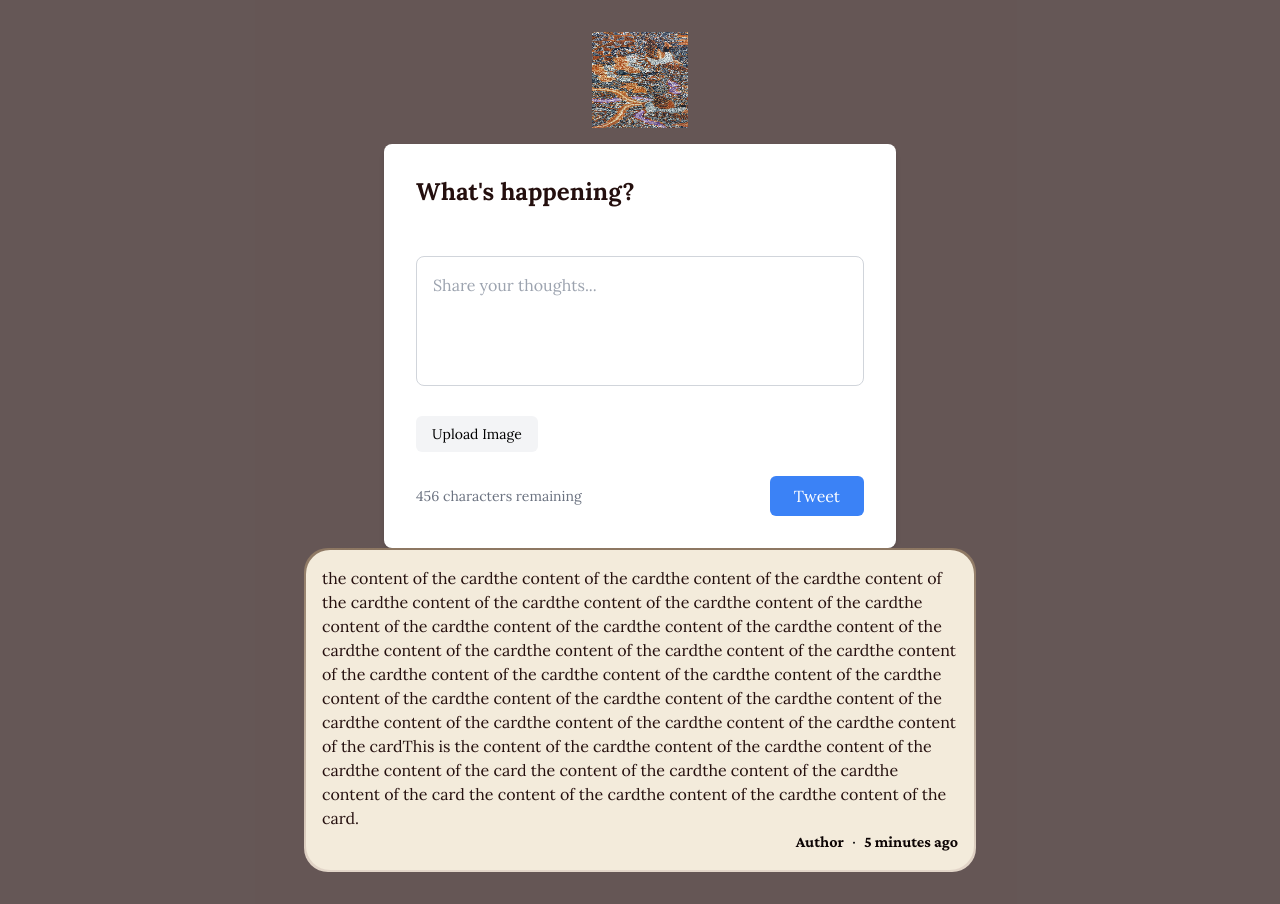
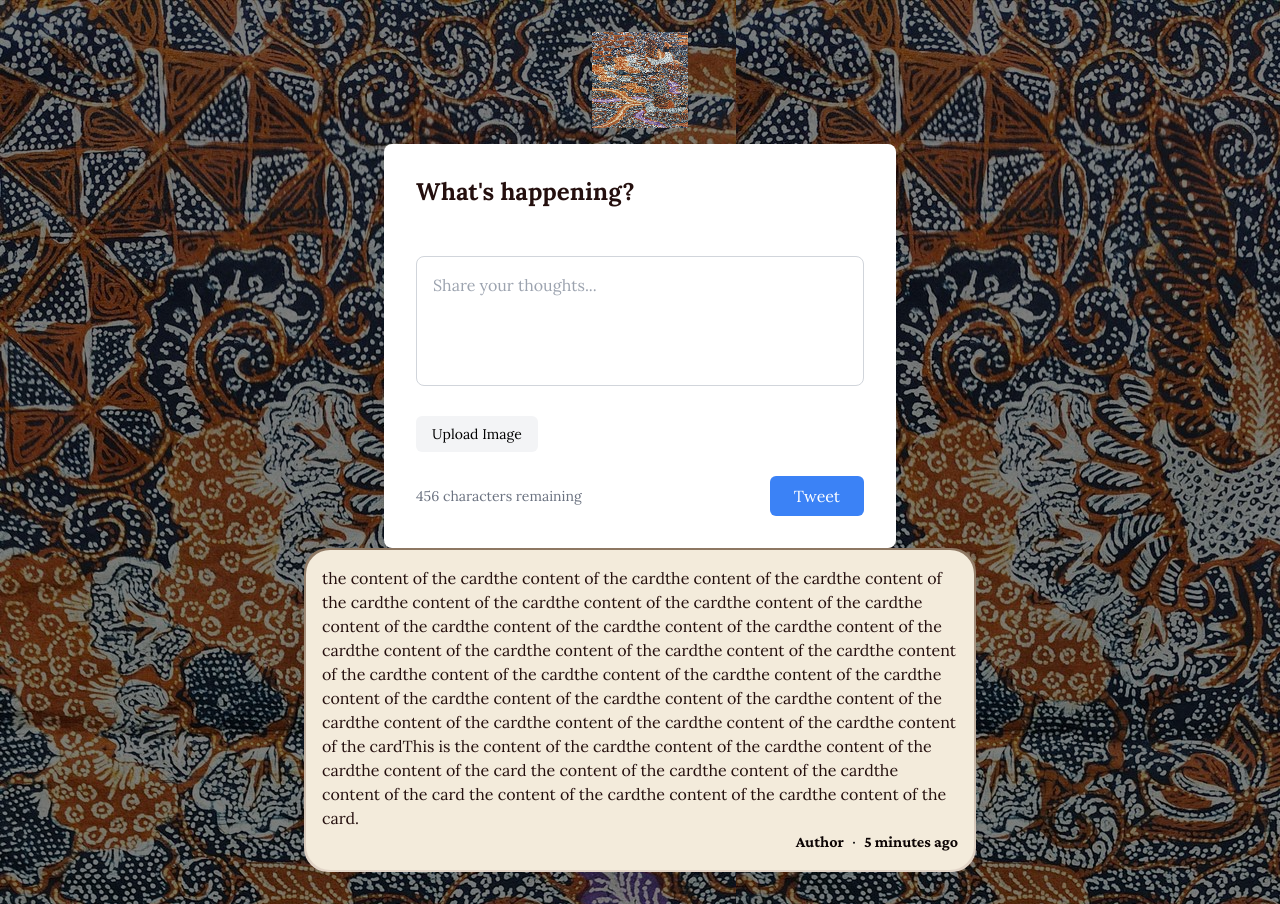
Before and after one commit to muttyqt15/pbp-6, a Django app: page /thread/ in a window 1280 px wide. Run offline with Django 5.2, Linux system fonts and the light colour scheme; the visitor is signed in with stand-in values (Sample User, id 1); data that the repository does not hold is empty; some libraries are stand-ins or nearby versions.

Commit message:
tailwind

```diff
--- a/api/thread/templates/index.html
+++ b/api/thread/templates/index.html
@@ -1,11 +1,12 @@
 {% extends 'base.html' %}
 {% load static %}
 {% block meta %}
+<link href="{% static 'css/thread.css' %}" rel="stylesheet">
 <title>Threads</title>
 {% endblock meta %}
 
 {% block content %}
-<div class="flex flex-col w-full min-h-screen items-center justify-center p-8 bg-licorice/70">
+<div class="flex flex-col w-full min-h-screen items-center justify-center p-8 bg-batik">
     <!-- Thread Creation Form -->
      <img src="{% static 'images/batik.png' %}" alt="batik" class="w-24 h-24 mb-4" />
     <div class="bg-white p-8 rounded-lg shadow-md w-full max-w-lg">
--- a/templates/base.html
+++ b/templates/base.html
@@ -27,6 +27,10 @@
               crimson: ["Crimson Text", "serif"],
               lora: ["Lora", "monospace"],
             },
+            backgroundImage: {
+              batik:
+                "linear-gradient(rgba(0, 0, 0, 0.5), rgba(0, 0, 0, 0.5)), url('/static/images/batik.png')",
+            },
           },
         },
       };
```
